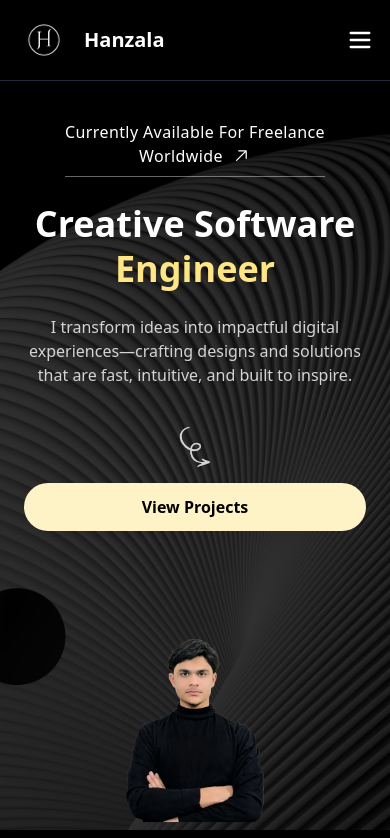
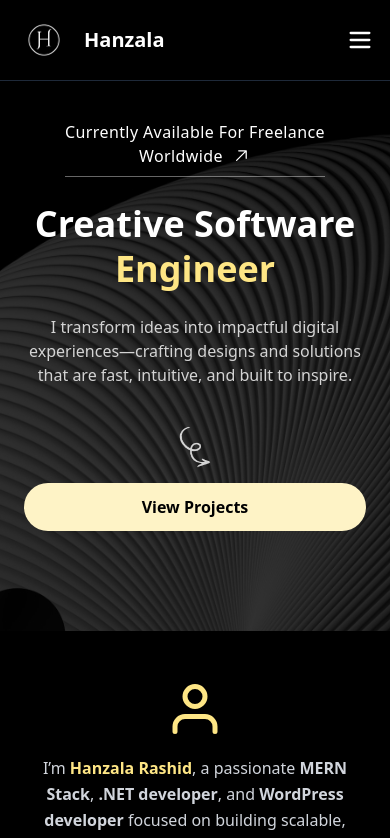
Before and after one commit to hanzala135/Hanzala-portfolio-site, a React (Vite) app in the folder Frontend/: page / in a window 390 px wide. Shown: the top 838 px of the page. Built offline with nearby package versions, Linux system fonts and the light colour scheme.

Commit message:
add image

```diff
--- a/Frontend/src/Component/Hero.jsx
+++ b/Frontend/src/Component/Hero.jsx
@@ -32,12 +32,11 @@ export default function Hero() {
             <Herosectionpart />
           </div>
 
-          <div className="flex-1 flex items-center justify-center px-4 lg:px-0 h-full md:w-[40%]">
+          <div className="hidden md:flex flex-1 items-center justify-center px-4 lg:px-0 h-full md:w-[40%]">
             <motion.img
               src="./AdobeExpressfile.png"
               alt="Hero Illustration"
-              className="w-[150px] sm:w-[240px] md:w-[260px] lg:w-[320px] xl:w-[360px]
-    object-contain rounded-xl "
+              className="w-[150px] sm:w-[240px] md:w-[260px] lg:w-[320px] xl:w-[360px] object-contain rounded-xl"
               initial={{ opacity: 0, scale: 0.7, y: 50 }}
               animate={{ opacity: 1, scale: 1, y: [0, -14, 0] }}
               whileHover={{ scale: 1.08, rotate: 2 }}
```
